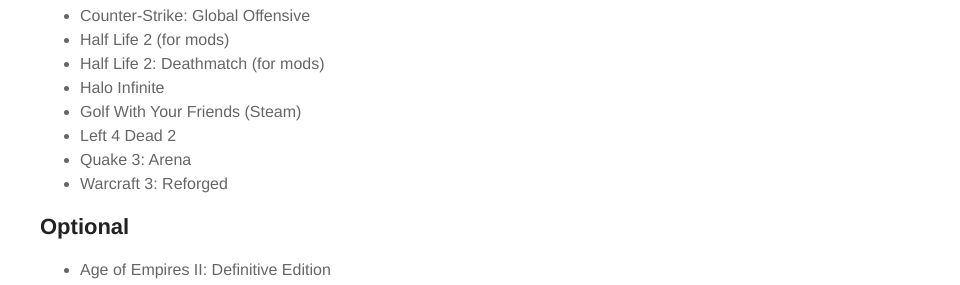
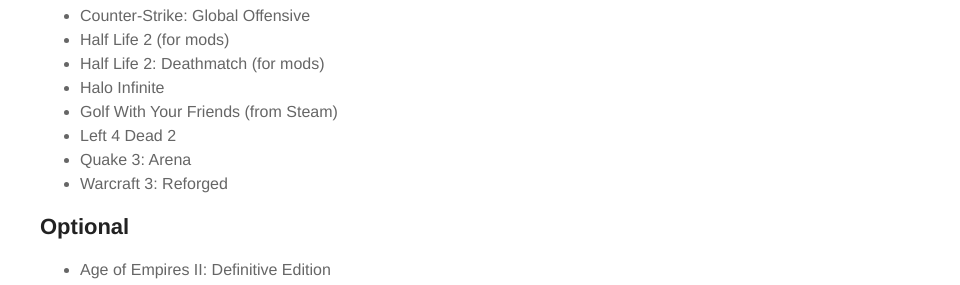
Before and after one commit to lanofdoom/website, a Jekyll site: the page built from games.md, in a window 1280 px wide. Shown: the part 475-760 px from the top of the page, without its empty margins (320-1280 px from the left). Built offline with Jekyll 4.4.1, drawn with Linux system fonts in a browser that asks for light colours.

Commit message:
Update games.md

```diff
--- a/games.md
+++ b/games.md
@@ -21,7 +21,7 @@ img { width: 50%; margin: 0 auto; display: block; }
 	<li>Half Life 2 (for mods)</li>
 	<li>Half Life 2: Deathmatch (for mods)</li>
 	<li>Halo Infinite</li>
-	<li>Golf With Your Friends (Steam)</li>
+	<li>Golf With Your Friends (from Steam)</li>
 	<li>Left 4 Dead 2</li>
 	<li>Quake 3: Arena</li>
 	<li>Warcraft 3: Reforged</li>
```
